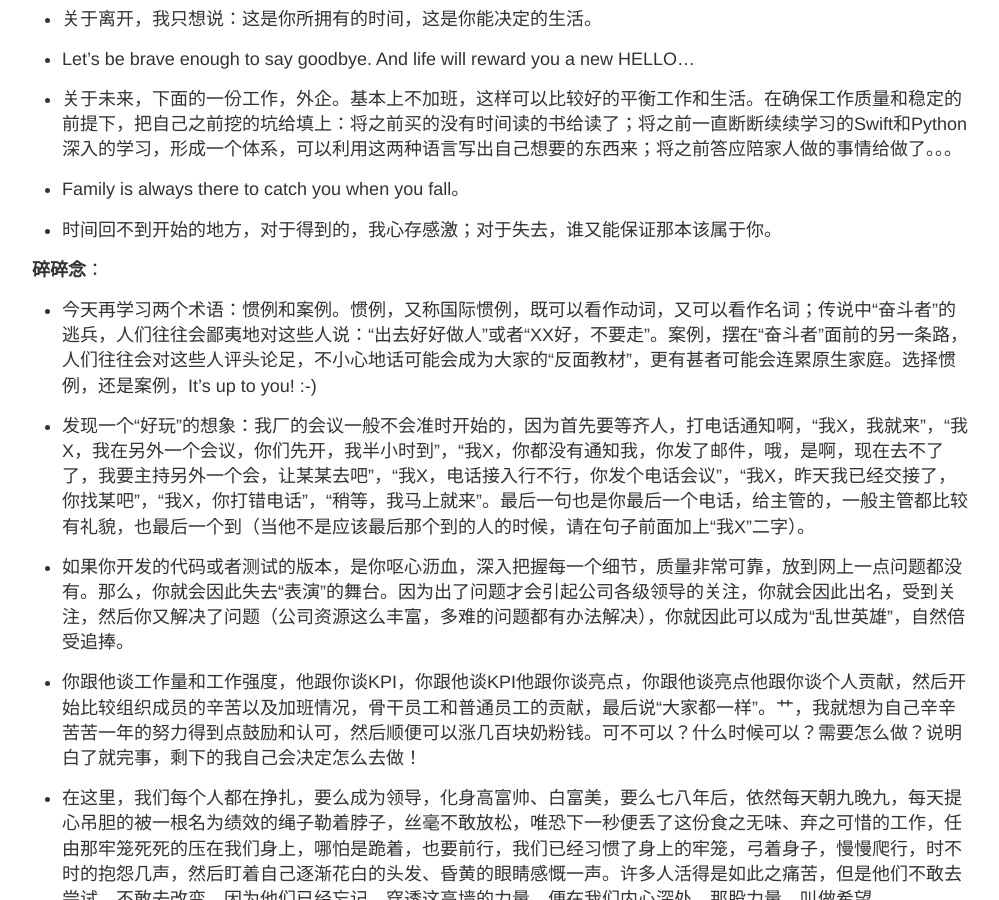
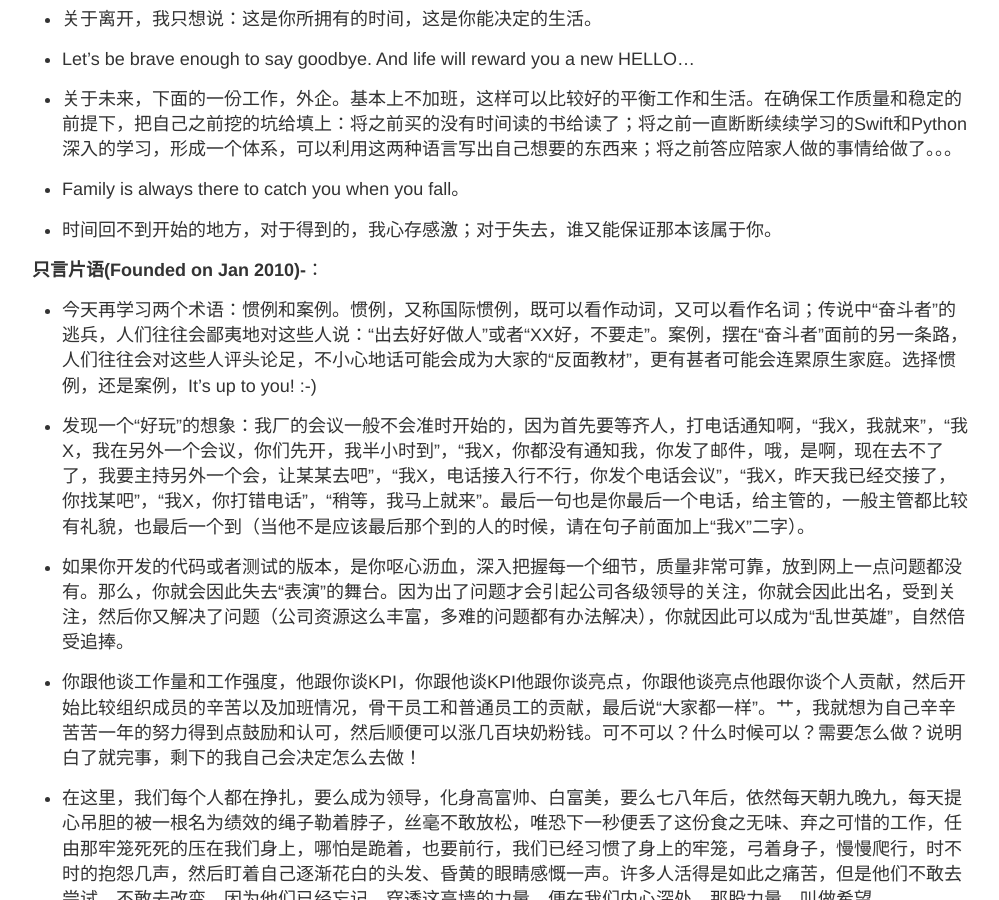
Before and after one commit to mujiatong/mujiatong.github.io, a Jekyll site: the page built from _posts/2015-7-3-See-You-HUAWEI.md, in a window 1280 px wide and 900 px high, scrolled down 1901 px. Shown: the whole window, without its empty margins (138-1137 px from the left). Built offline with Jekyll 4.4.1, drawn with Linux system fonts in a browser that asks for light colours.

Commit message:
change 碎碎念 to 只言片语

```diff
--- a/_posts/2015-7-3-See-You-HUAWEI.md
+++ b/_posts/2015-7-3-See-You-HUAWEI.md
@@ -49,7 +49,7 @@ title: See you, HUAWEI!
 
 * 时间回不到开始的地方，对于得到的，我心存感激；对于失去，谁又能保证那本该属于你。
 
-**碎碎念**：
+**只言片语(Founded on Jan 2010)-**：
 
 * 今天再学习两个术语：惯例和案例。惯例，又称国际惯例，既可以看作动词，又可以看作名词；传说中“奋斗者”的逃兵，人们往往会鄙夷地对这些人说：“出去好好做人”或者“XX好，不要走”。案例，摆在“奋斗者”面前的另一条路，人们往往会对这些人评头论足，不小心地话可能会成为大家的“反面教材”，更有甚者可能会连累原生家庭。选择惯例，还是案例，It's up to you! :-)
 
```
